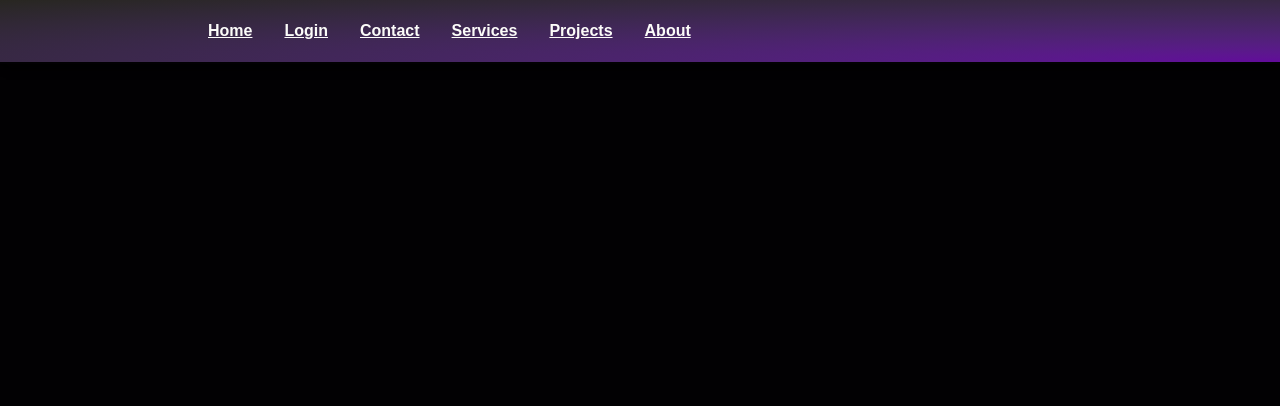
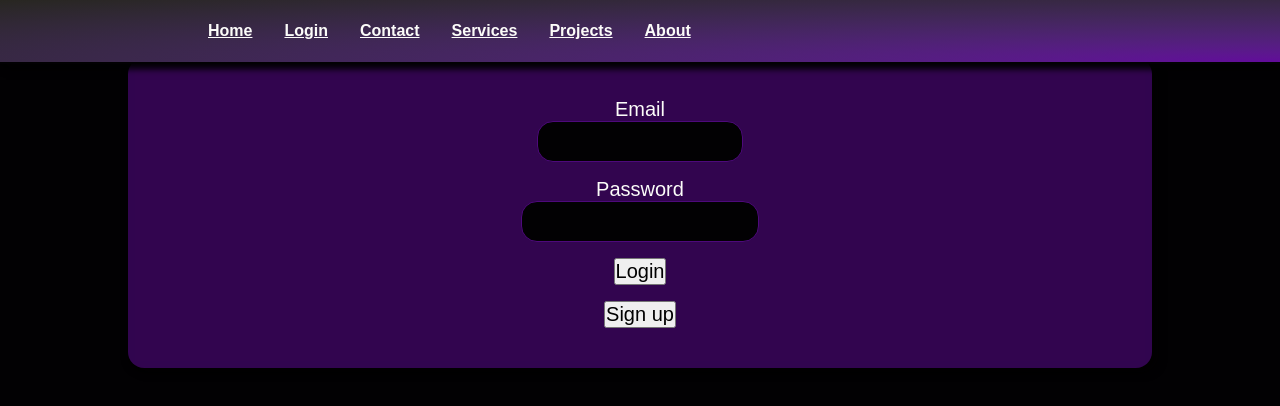
Before and after one commit to aTurbulentMind/portfolioV2, a SvelteKit app: page /auth in a window 1280 px wide. Shown: the top 406 px of the page. Built offline with nearby package versions, Linux system fonts and the light colour scheme; no server answers.

Commit message:
Update +page.svelte

```diff
--- a/src/routes/auth/+page.svelte
+++ b/src/routes/auth/+page.svelte
@@ -1,4 +1,4 @@
-<form method="POST" action="?/login">
+<form class="classicForm" method="POST" action="?/login">
 	<label>
 		Email
 		<input name="email" type="email" />
```
